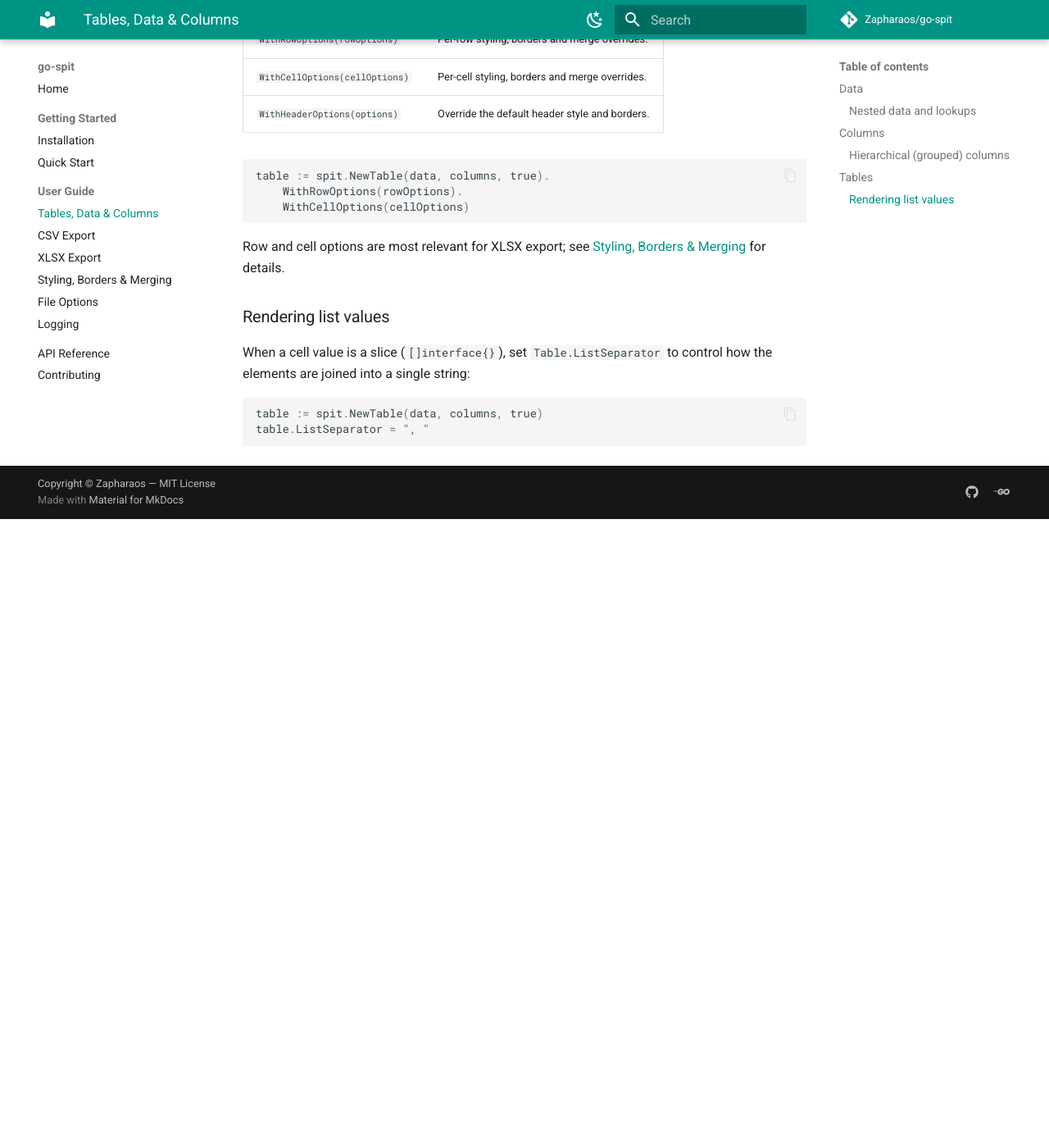
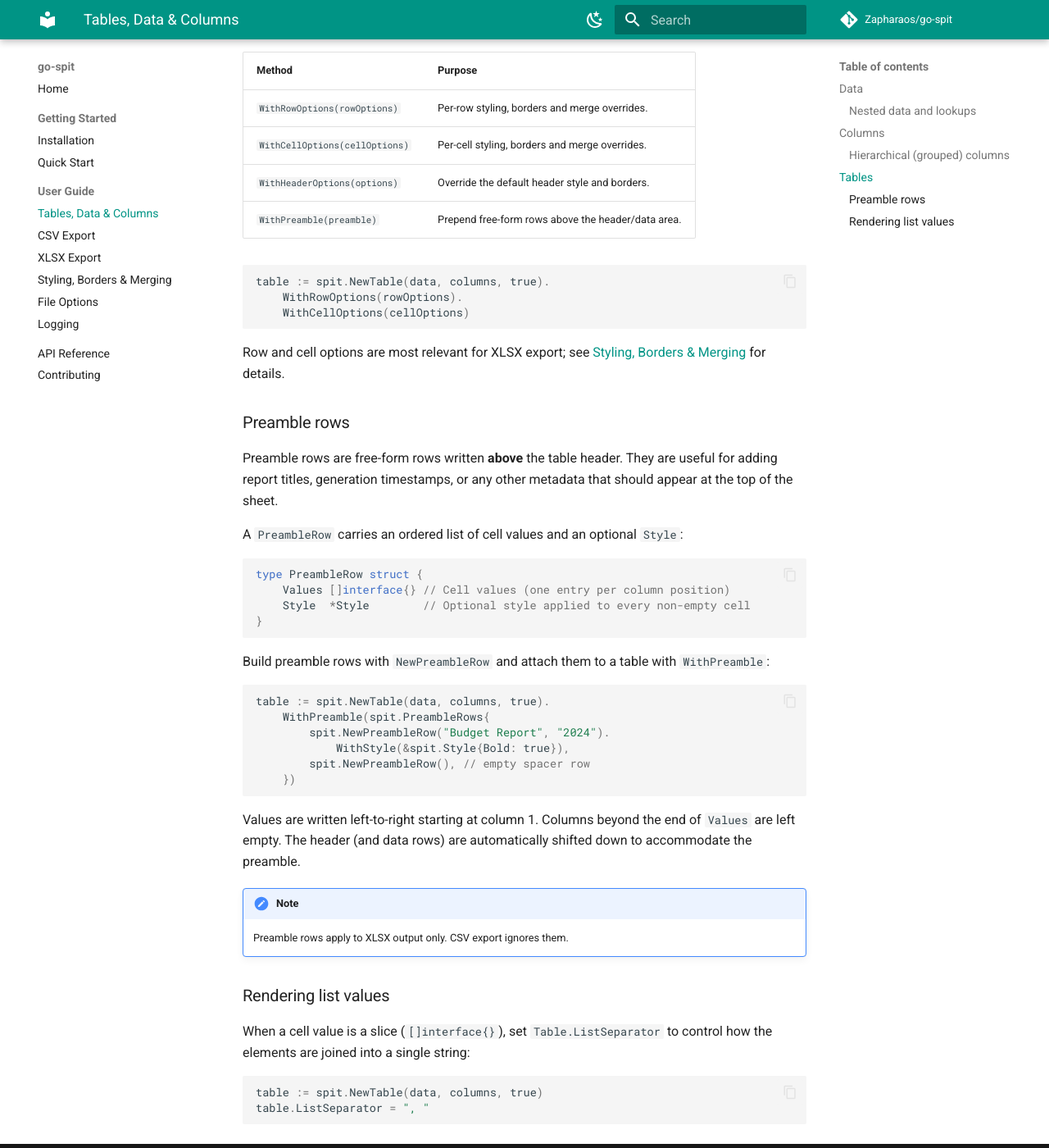
Before and after one commit to Zapharaos/go-spit, an MkDocs documentation site: the page built from docs/user-guide/tables-and-columns.md, in a window 1280 px wide and 1400 px high, scrolled down 3462 px. Shown: the whole window at 82% size. Built offline with MkDocs 1.6.1 and Material for MkDocs 9.7.7, drawn with Linux system fonts in a browser that asks for light colours; comment, search, counter and statistics services are not loaded; before the commit the page ends 4095 px from its top, so only the background shows below that; some of the changed text lies outside the part shown.

Commit message:
docs: update pages docs for PR #24 (NumFmt, Column.Width, preamble rows, StdLogger)

````diff
--- a/docs/user-guide/tables-and-columns.md
+++ b/docs/user-guide/tables-and-columns.md
@@ -54,6 +54,7 @@ type Column struct {
 	Name    string      // Field name in the data source (for leaf columns)
 	Label   string      // Display label for headers
 	Format  string      // Format specification for value processing (e.g., date format)
+	Width   float64     // Optional column width in character units (0 = use default)
 	Merge   *MergeRules // Optional merge configuration for this column
 	Borders *Borders    // Borders configuration
 	Style   *Style      // Optional content style
@@ -75,6 +76,7 @@ The available builder methods are:
 | Method                       | Purpose                                                       |
 |------------------------------|---------------------------------------------------------------|
 | `WithFormat(format)`         | Set a value format (e.g. a date layout or an XLSX format key). |
+| `WithWidth(width)`           | Set the column width in character units (0 = use default 15). |
 | `WithStyle(style)`           | Apply a [`Style`](styling.md#styles) to the column's cells.   |
 | `WithBorders(borders)`       | Apply [`Borders`](styling.md#borders) to the column's cells.  |
 | `WithMerge(rules)`           | Apply [`MergeRules`](styling.md#merging) to the column.       |
@@ -134,6 +136,7 @@ type Table struct {
 	RowOptionsMap  RowOptionsMap  // Row-specific options (styling, merging, borders)
 	CellOptionsMap CellOptionsMap // Cell-specific options for fine-grained control
 	HeaderOptions  *HeaderOptions // Optional header configuration (style and borders)
+	Preamble       PreambleRows   // Optional free-form rows written above the header/data area
 	WriteHeader    bool           // Whether to generate headers from column definitions
 	Limit          int64          // Maximum number of data rows to export (0 = no limit)
 	ListSeparator  string         // Separator used when rendering slice/array values as strings
@@ -154,6 +157,7 @@ Tables expose a fluent API to attach optional configuration:
 | `WithRowOptions(rowOptions)`    | Per-row styling, borders and merge overrides.                  |
 | `WithCellOptions(cellOptions)`  | Per-cell styling, borders and merge overrides.                 |
 | `WithHeaderOptions(options)`    | Override the default header style and borders.                 |
+| `WithPreamble(preamble)`        | Prepend free-form rows above the header/data area.             |
 
 ```go
 table := spit.NewTable(data, columns, true).
@@ -164,6 +168,38 @@ table := spit.NewTable(data, columns, true).
 Row and cell options are most relevant for XLSX export; see
 [Styling, Borders & Merging](styling.md) for details.
 
+### Preamble rows
+
+Preamble rows are free-form rows written **above** the table header. They are useful for adding
+report titles, generation timestamps, or any other metadata that should appear at the top of the
+sheet.
+
+A `PreambleRow` carries an ordered list of cell values and an optional `Style`:
+
+```go
+type PreambleRow struct {
+    Values []interface{} // Cell values (one entry per column position)
+    Style  *Style        // Optional style applied to every non-empty cell
+}
+```
+
+Build preamble rows with `NewPreambleRow` and attach them to a table with `WithPreamble`:
+
+```go
+table := spit.NewTable(data, columns, true).
+    WithPreamble(spit.PreambleRows{
+        spit.NewPreambleRow("Budget Report", "2024").
+            WithStyle(&spit.Style{Bold: true}),
+        spit.NewPreambleRow(), // empty spacer row
+    })
+```
+
+Values are written left-to-right starting at column 1. Columns beyond the end of `Values` are
+left empty. The header (and data rows) are automatically shifted down to accommodate the preamble.
+
+!!! note
+    Preamble rows apply to XLSX output only. CSV export ignores them.
+
 ### Rendering list values
 
 When a cell value is a slice (`[]interface{}`), set `Table.ListSeparator` to control how the
````
Also changed, not shown: docs/reference/api.md (+1 -0 lines), docs/user-guide/logging.md (+2 -2 lines), docs/user-guide/styling.md (+17 -0 lines), docs/user-guide/xlsx-export.md (+5 -1 lines).
